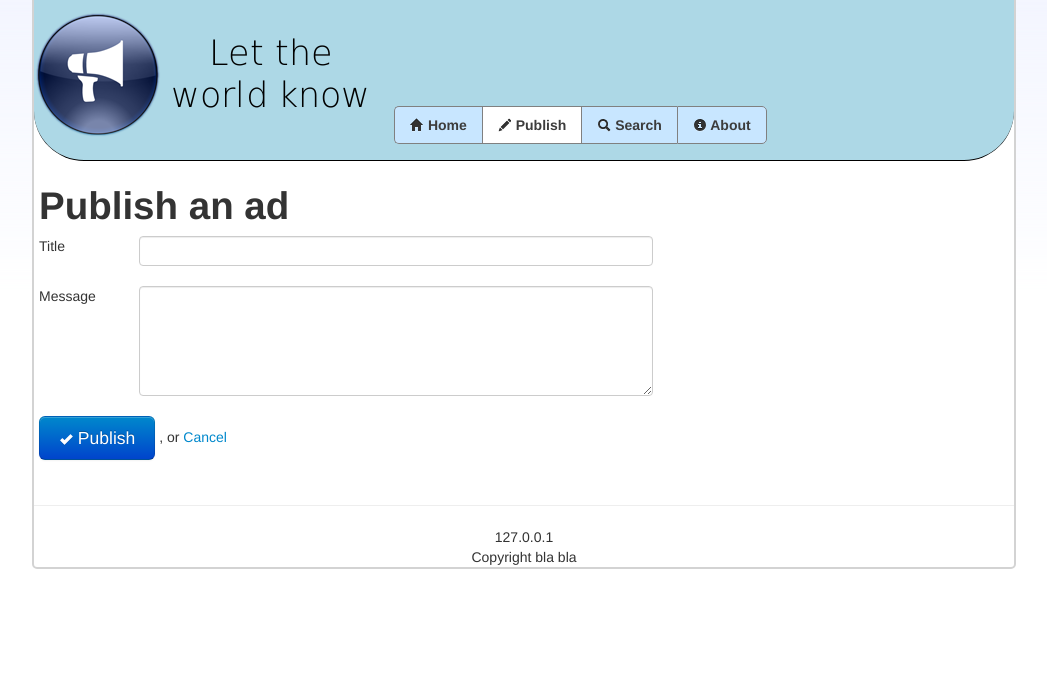
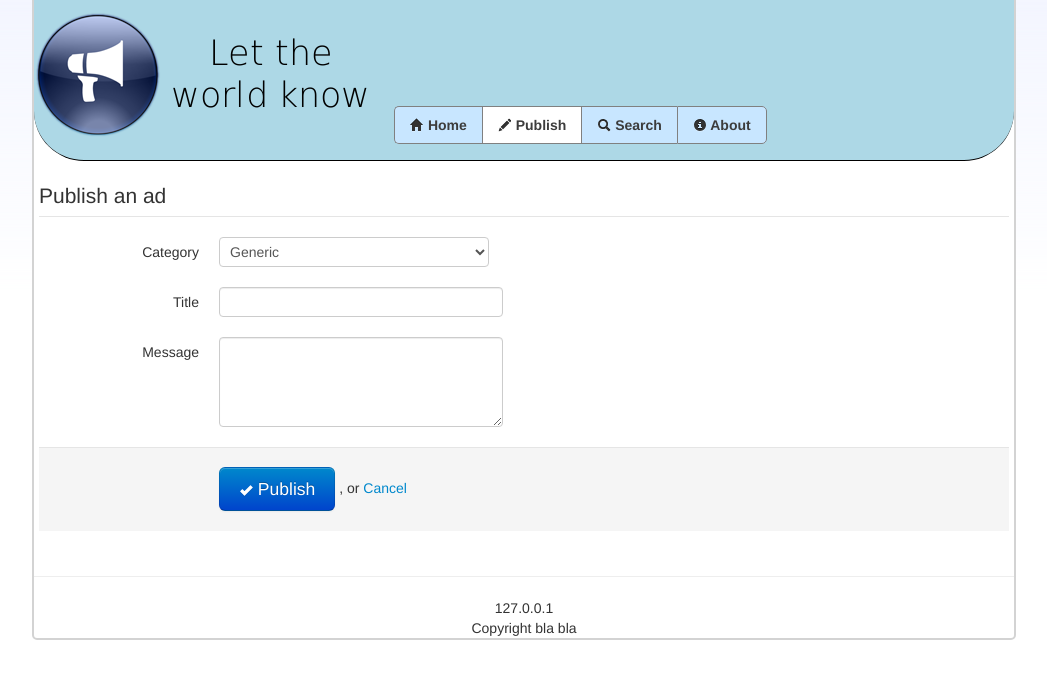
Before and after one commit to cristi8/ads-website, a Django app: page /publish in a window 1280 px wide. Shown: the top 679 px of the page, without its empty margins (116-1163 px from the left). Run offline with Django 3.2, Linux system fonts and the light colour scheme; data comes from the database, SQL or seed files in the repository; parts of the project's set-up code (start-up, migrations or seed data) failed here and were passed over; some libraries are stand-ins or nearby versions.

Commit message:
publish form

```diff
--- a/ads_website/ads_app/templates/publish.html
+++ b/ads_website/ads_app/templates/publish.html
@@ -2,24 +2,39 @@
 
 {% block page_content %}
 
-<h1>Publish an ad</h1>
+<legend>Publish an ad</legend>
 
-<form method="POST" action="/post-ad">{% csrf_token %}
-    <div class="form-field">
-        <label for="title-field">Title</label>
-        <div class="form-field-subject">
-            <input type="text" name="title" id="title-field" maxlength="100" title="The title for this ad" />
+<div id="post-ad-form-message" class="alert" style="display:none"></div>
+
+<form id="post-ad-form" class="form-horizontal" method="POST" action="/post-ad">{% csrf_token %}
+    <div class="control-group">
+        <label class="control-label" for="category-field">Category</label>
+        <div class="controls">
+            <select class="input-xlarge" name="category" id="category-field" title="Ad category">
+                {% for category in category_list %}
+                    <option value="{{ category.id }}">{{ category.name }}</option>
+                {% endfor %}
+            </select>
+            <span class="help-inline" id="category-input-message"></span>
         </div>
     </div>
-    <div class="form-field">
-        <label for="message-field">Message</label>
-        <div class="form-field-subject">
-            <textarea name="message" id="message-field" title="The ad"></textarea>
+    <div class="control-group">
+        <label class="control-label" for="title-field">Title</label>
+        <div class="controls">
+            <input class="input-xlarge" type="text" name="title" id="title-field" maxlength="100" title="The title for this ad" />
+            <span class="help-inline" id="title-input-message"></span>
+        </div>
+    </div>
+    <div class="form-field control-group">
+        <label class="control-label" for="message-field">Message</label>
+        <div class="controls">
+            <textarea class="input-xlarge" name="message" id="message-field" title="The ad" rows="4"></textarea>
+            <span class="help-inline" id="message-input-message"></span>
         </div>
     </div>
 
-    <div>
-        <button class="btn btn-large btn-primary" type="submit" /><i class="icon-ok icon-white"></i> Publish</button>
+    <div class="form-actions">
+        <button class="btn btn-large btn-primary" type="button" id="publish-ad-button" data-loading-text="Please wait..." /><i class="icon-ok icon-white"></i> Publish</button>
         , or <a href="/">Cancel</a>
     </div>
 </form>
--- a/ads_website/ads_app/views.py
+++ b/ads_website/ads_app/views.py
@@ -1,5 +1,6 @@
 from django.template import RequestContext
 from django.shortcuts import render_to_response, get_object_or_404, redirect
+from django.http import HttpResponse
 from ads_app.models import Ad
 from ads_app.models import AdCategory
 
@@ -32,7 +33,9 @@ def search(request):
 
 
 def publish(request):
-    return render_to_response('publish.html', {}, context_instance=RequestContext(request))
+    category_list = AdCategory.objects.all()
+    return render_to_response('publish.html', { 'category_list': category_list }, context_instance=RequestContext(request))
 
 def post_ad(request):
-    return redirect('/publish');
+
+    return HttpResponse('SUCCESS 1');
--- a/static/css/main.css
+++ b/static/css/main.css
@@ -102,27 +102,3 @@ body {
     clear: both;
     text-align: center;
 }
-
-.form-field {
-    overflow: auto; /* this "clears" the floated elements */
-    margin-bottom: 10px;
-}
-
-.form-field label {
-    float: left;
-    width: 100px;
-}
-
-.form-field .form-field-subject {
-    float: left;
-    width: 500px;
-}
-
-#title-field {
-    width: 500px;
-}
-
-#message-field {
-    width: 500px;
-    height: 100px;
-}
--- /dev/null
+++ b/static/js/ads-website.js
@@ -0,0 +1,86 @@
+
+// make js posts include the xsrf token
+
+function initAjax() {
+    $.ajaxSetup({
+     beforeSend: function(xhr, settings) {
+         function getCookie(name) {
+             var cookieValue = null;
+             if (document.cookie && document.cookie != '') {
+                 var cookies = document.cookie.split(';');
+                 for (var i = 0; i < cookies.length; i++) {
+                     var cookie = jQuery.trim(cookies[i]);
+                     // Does this cookie string begin with the name we want?
+                 if (cookie.substring(0, name.length + 1) == (name + '=')) {
+                     cookieValue = decodeURIComponent(cookie.substring(name.length + 1));
+                     break;
+                 }
+             }
+         }
+         return cookieValue;
+         }
+         if (!(/^http:.*/.test(settings.url) || /^https:.*/.test(settings.url))) {
+             // Only send the token to relative URLs i.e. locally.
+             xhr.setRequestHeader("X-CSRFToken", getCookie('csrftoken'));
+         }
+     }
+    });
+}
+
+// JS for the Publish page
+function initPublishPage() {
+    var setStatusMessage = function(level, htmlMsg) {
+        $('#post-ad-form-message').hide();
+        $('#post-ad-form-message').removeClass('alert-success');
+        $('#post-ad-form-message').removeClass('alert-error');
+        $('#post-ad-form-message').addClass('alert-' + level);
+        $('#post-ad-form-message').html(htmlMsg);
+        $('#post-ad-form-message').show();
+
+    }
+
+    $("#publish-ad-button").click(function() {
+        var btn = $(this);
+        btn.button('loading');
+
+        $('#post-ad-form .help-inline').text('');
+        $('#post-ad-form .control-group').removeClass('error');
+
+        var postUrl = $('#post-ad-form').attr('action');
+        var adCategoryId = $('#category-field').val();
+        var adTitle = $('#title-field').val();
+        var adMessage = $('#message-field').val();
+
+        var posting = $.post(postUrl, { 'category': adCategoryId, 'title': adTitle, 'message': adMessage } );
+        posting.done(function(data) {
+            if (data.indexOf('SUCCESS ') == 0) {
+                var adId = data.substr('SUCCESS '.length);
+                setStatusMessage('success', 'Successfully <a href="/details/' + adId + '">published</a> the ad.');
+            } else if(data.indexOf('ERROR ') == 0) {
+                var errors = data.split('|');
+                for (var i = 1; i < errors.length; i++) {
+                    if (errors[i] == '')
+                        continue;
+                    var errorParts = errors[i].split('!');
+                    var spanElement = $('#' + errorParts[0] + '-input-message');
+                    spanElement.parent().parent().addClass('error');
+                    spanElement.text(errorParts[1]);
+                    setStatusMessage('error', "The ad was not published.");
+                }
+            } else {
+                setStatusMessage("error", "Unknown server response: " + data);
+            }
+            btn.button('reset');
+        });
+        posting.fail(function(data) {
+            setStatusMessage("error", "Error: " + data.statusText);
+            btn.button('reset');
+        });
+    });
+}
+
+$(function() {
+    initAjax();
+    initPublishPage();
+
+});
```
